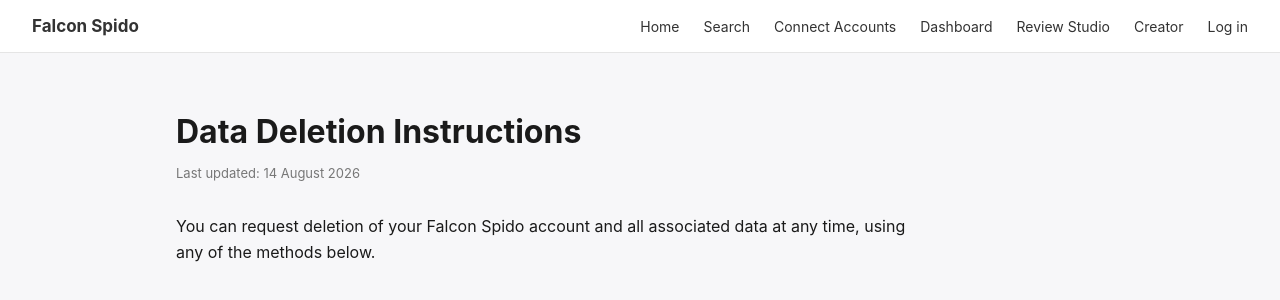
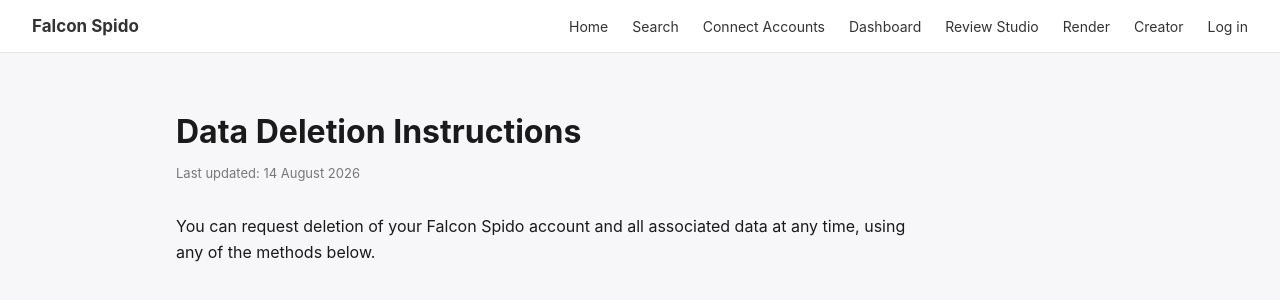
Before and after one commit to TradingMorning/JustFunHere, a Flask app: page /data-deletion in a window 1280 px wide. Shown: the top 300 px of the page. Run offline with Flask 3, Linux system fonts and the light colour scheme; some libraries are stand-ins or nearby versions.

Commit message:
Update base.html

```diff
--- a/templates/base.html
+++ b/templates/base.html
@@ -57,6 +57,7 @@
       <a href="{{ url_for('connect') }}">Connect Accounts</a>
       <a href="{{ url_for('dashboard') }}">Dashboard</a>
       <a href="{{ url_for('review') }}">Review Studio</a>
+          <a href="{{ url_for('render_bp.index') }}">Render</a>
       <a href="/creator-tracker/">Creator</a>
       {% if session.get('user_email') %}
         <a href="{{ url_for('logout') }}">Log out</a>
```
